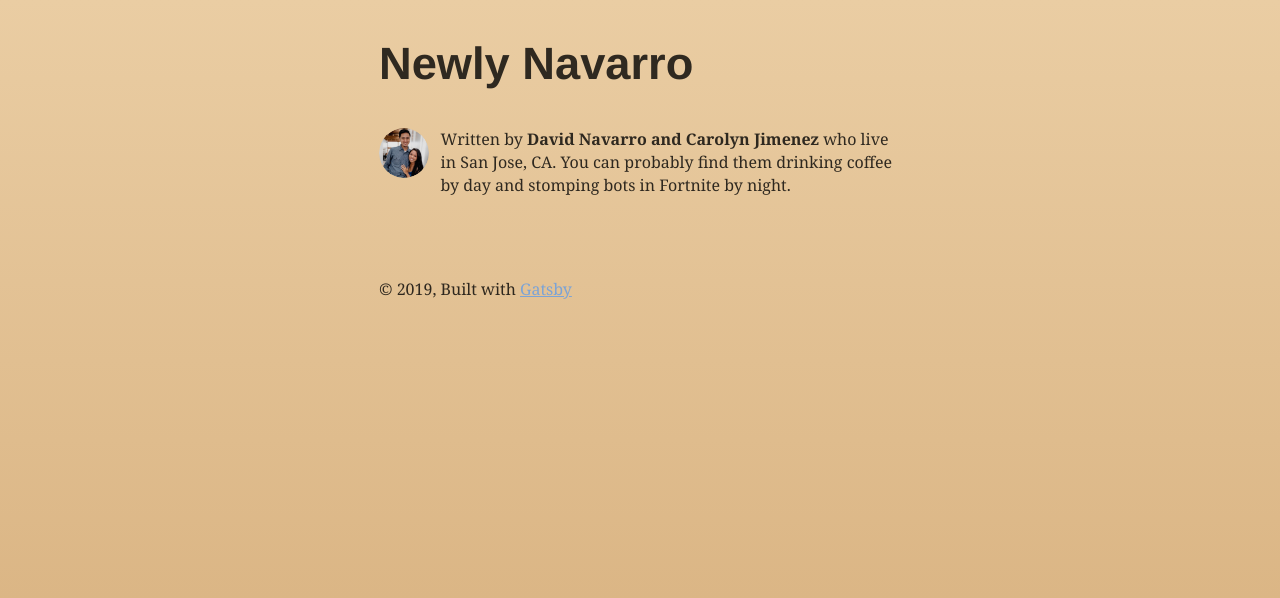
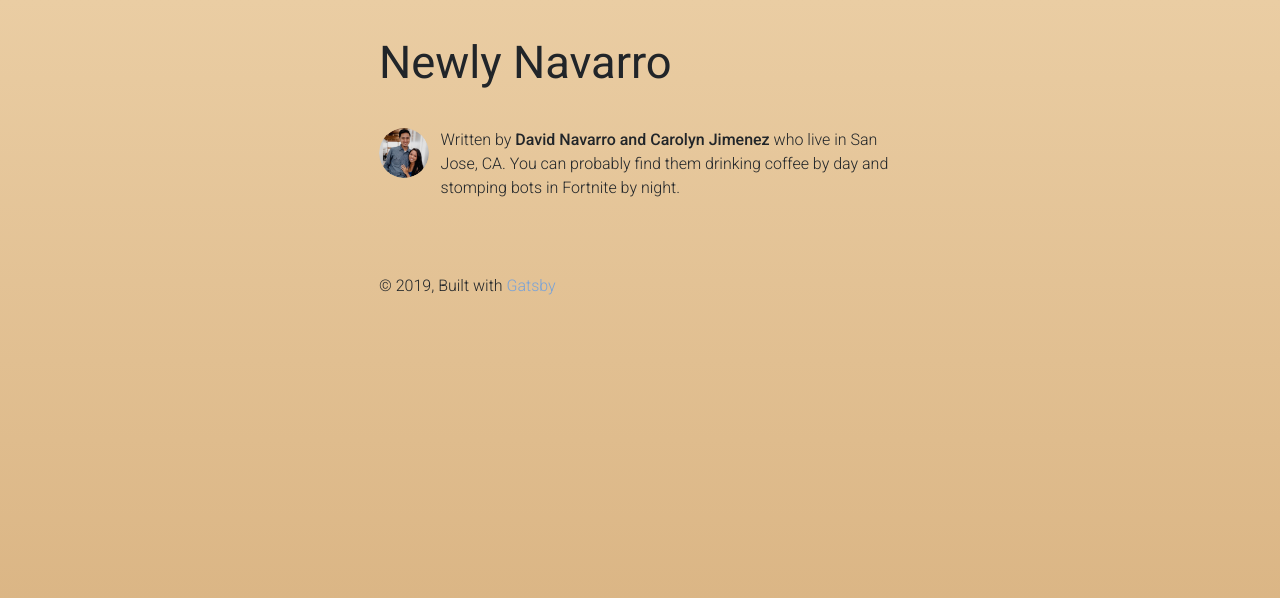
Before and after one commit to navarro-david/newlynavarro, a Gatsby site: page / in a window 1280 px wide. Built offline with nearby package versions, Linux system fonts and the light colour scheme; Gatsby itself is replaced by a stand-in of ours; some packages are replaced by stand-ins of ours; what typography-theme-doelger would draw is missing.

Commit message:
Added Google Fonts

```diff
--- a/src/components/layout.js
+++ b/src/components/layout.js
@@ -3,9 +3,9 @@
 
 import "./layout.scss"
 
-// import '@fortawesome/fontawesome-free/css/all.min.css';
-// import 'bootstrap-css-only/css/bootstrap.min.css';
-// import 'mdbreact/dist/css/mdb.css';
+import '@fortawesome/fontawesome-free/css/all.min.css';
+import 'bootstrap-css-only/css/bootstrap.min.css';
+import 'mdbreact/dist/css/mdb.css';
 
 import { rhythm, scale } from "../utils/typography"
 
--- a/src/components/layout.scss
+++ b/src/components/layout.scss
@@ -1,9 +1,17 @@
+@import url('https://fonts.googleapis.com/css?family=Heebo|Playfair+Display');
+
 html, body{
     min-height: 100vh;
     min-width: 100vw;
     background: #eacda3;  /* fallback for old browsers */
     background: -webkit-linear-gradient(to top, #d6ae7b, #eacda3);  /* Chrome 10-25, Safari 5.1-6 */
     background: linear-gradient(to top, #d6ae7b, #eacda3); /* W3C, IE 10+/ Edge, Firefox 16+, Chrome 26+, Opera 12+, Safari 7+ */
+    font-family: unset;
+    font-family: 'Playfair Display', serif;
+}
+
+h1, h2, h3, h4, h5, h6{
+    font-family: 'Heebo', sans-serif;
 }
 
 a{
```
